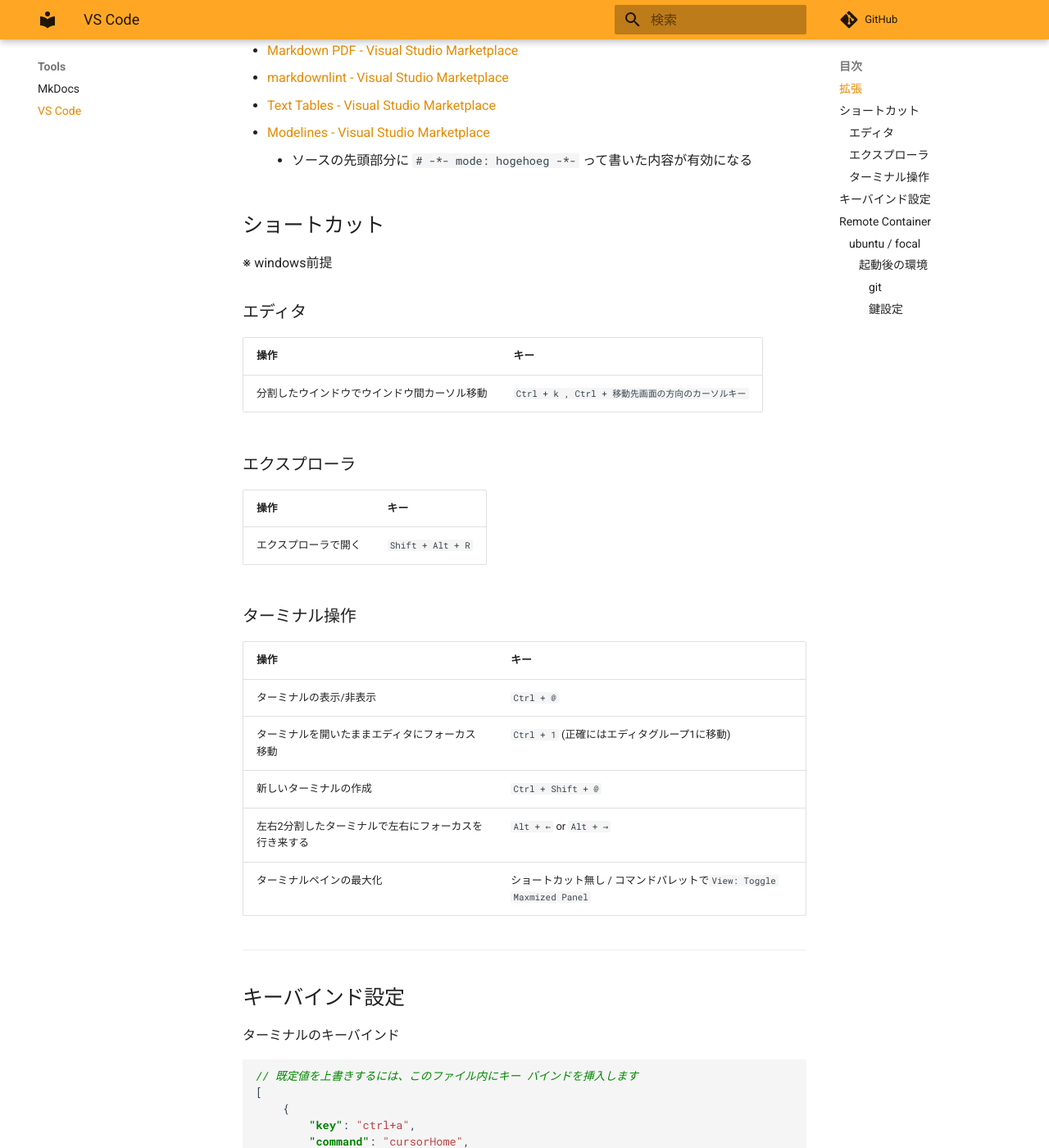
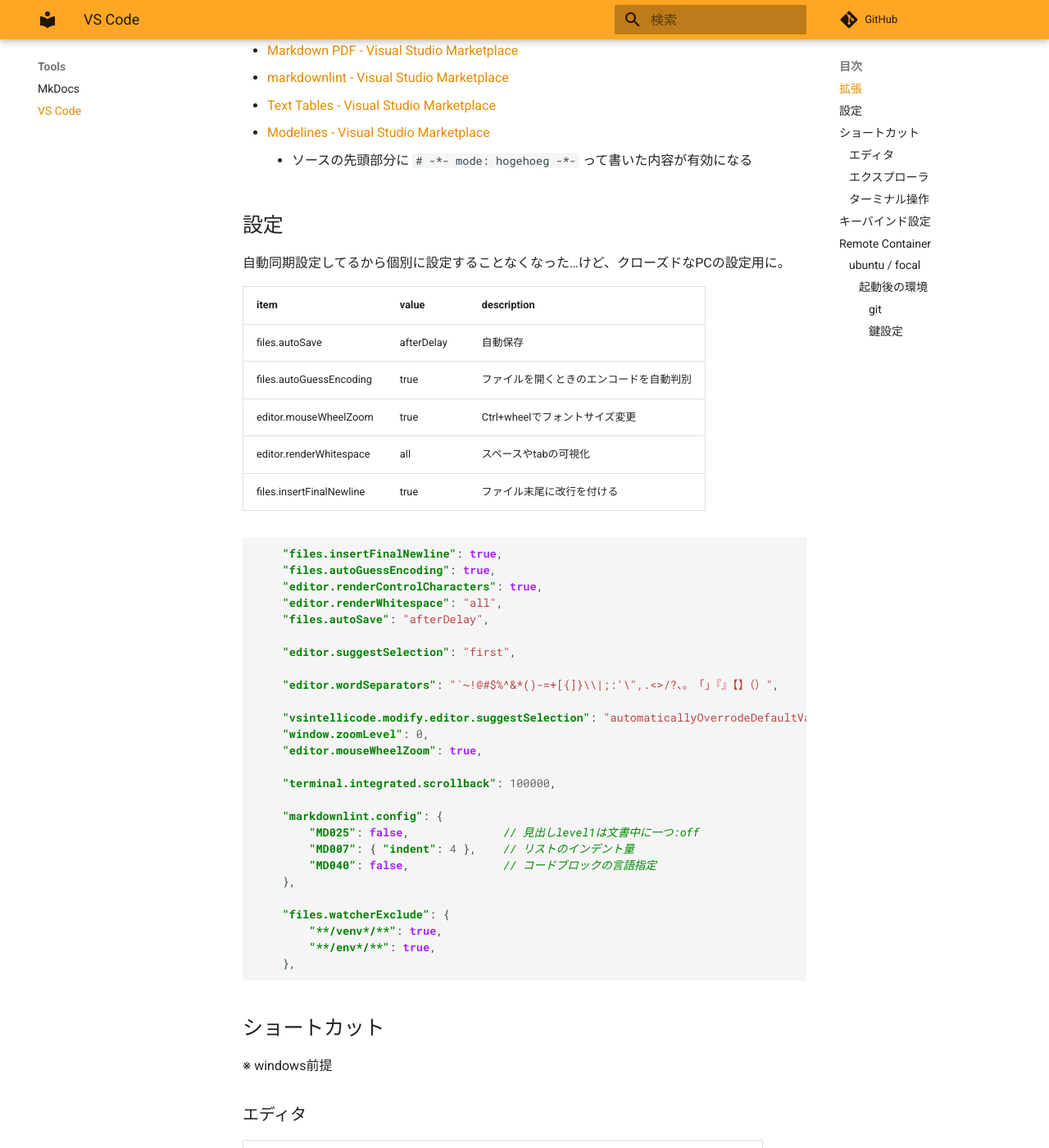
Before and after one commit to zaki-lknr/docs, an MkDocs documentation site: the page built from docs/Tools/vscode.md, in a window 1280 px wide and 1400 px high, scrolled down 230 px. Shown: the whole window at 82% size. Built offline with MkDocs 1.6.1 and Material for MkDocs 9.7.7, drawn with Linux system fonts in a browser that asks for light colours; comment, search, counter and statistics services are not loaded.

Commit message:
add: tools/vscode: 設定

````diff
--- a/docs/Tools/vscode.md
+++ b/docs/Tools/vscode.md
@@ -7,6 +7,48 @@
 - [Text Tables - Visual Studio Marketplace](https://marketplace.visualstudio.com/items?itemName=RomanPeshkov.vscode-text-tables)
 - [Modelines - Visual Studio Marketplace](https://marketplace.visualstudio.com/items?itemName=chrislajoie.vscode-modelines)
     - ソースの先頭部分に `# -*- mode: hogehoeg -*-` って書いた内容が有効になる
+
+## 設定
+
+自動同期設定してるから個別に設定することなくなった…けど、クローズドなPCの設定用に。
+
+|item|value|description|
+|---|---|---|
+|files.autoSave|afterDelay|自動保存|
+|files.autoGuessEncoding|true|ファイルを開くときのエンコードを自動判別|
+|editor.mouseWheelZoom|true|Ctrl+wheelでフォントサイズ変更|
+|editor.renderWhitespace|all|スペースやtabの可視化|
+|files.insertFinalNewline|true|ファイル末尾に改行を付ける|
+
+```json
+    "files.insertFinalNewline": true,
+    "files.autoGuessEncoding": true,
+    "editor.renderControlCharacters": true,
+    "editor.renderWhitespace": "all",
+    "files.autoSave": "afterDelay",
+
+    "editor.suggestSelection": "first",
+
+    "editor.wordSeparators": "`~!@#$%^&*()-=+[{]}\\|;:'\",.<>/?、。　「」『』【】（）",
+
+    "vsintellicode.modify.editor.suggestSelection": "automaticallyOverrodeDefaultValue",
+    "window.zoomLevel": 0,
+    "editor.mouseWheelZoom": true,
+
+    "terminal.integrated.scrollback": 100000,
+
+    "markdownlint.config": {
+        "MD025": false,              // 見出しlevel1は文書中に一つ:off
+        "MD007": { "indent": 4 },    // リストのインデント量
+        "MD040": false,              // コードブロックの言語指定
+    },
+
+    "files.watcherExclude": {
+        "**/venv*/**": true,
+        "**/env*/**": true,
+    },
+
+```
 
 ## ショートカット
 
````
